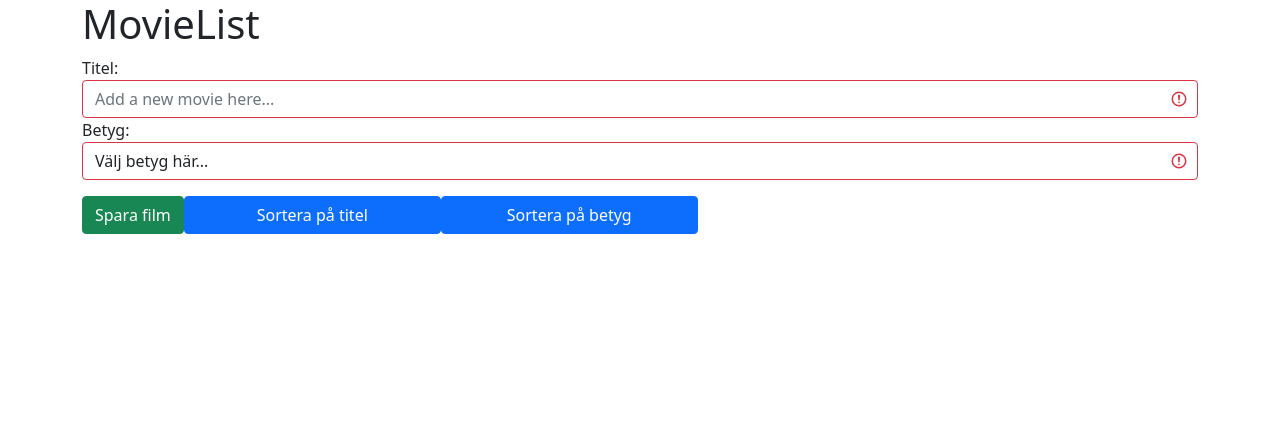
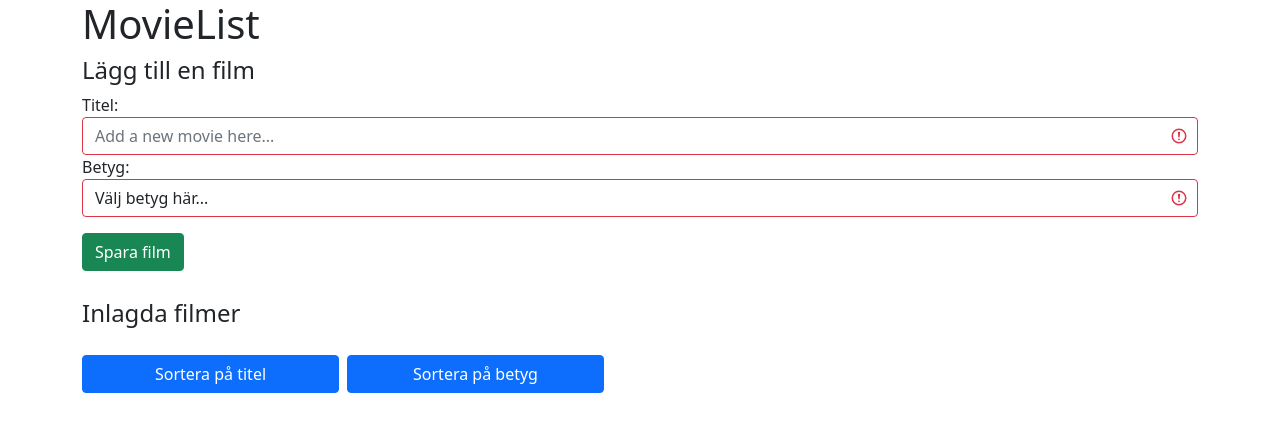
Before and after one commit to jonfra165/my-app, a React (Create React App) app: page / in a window 1280 px wide. Shown: the top 432 px of the page. Built offline with nearby package versions, Linux system fonts and the light colour scheme.

Commit message:
lagt till bootstrap, endast ul/li som ska stylas

```diff
--- a/src/App.js
+++ b/src/App.js
@@ -5,6 +5,7 @@ function App() {
   return (
     <div>
       <h1>MovieList</h1>
+      <h4>Lägg till en film</h4>
       <MovieList />
     </div>
   );
--- a/src/Movie.js
+++ b/src/Movie.js
@@ -4,16 +4,16 @@ export default function Movie(props) {
     function getStars(number){
         let stars = [];
         for(var i = 0; i < number; i++) {
-            stars.push(<img src="/star.png" alt="Star" />);
+            stars.push(<img src="/star.png" alt="Star" className="h-50 ms-1 float-end" />);
         }
         return stars;
 
     };
     return (
-        <li className="list-group-item">
+        <li className="list-group-item px-1 bg-light border">
             { props.item.title }
+            <button className="btn btn-sm btn-danger ms-1 float-end" onClick={() => {props.deleteItem(props.item.id)}}>X</button>
             {getStars(props.item.rating)}
-            <button className="btn btn-sm btn-danger float-end" onClick={() => {props.deleteItem(props.item.id)}}>X</button>
         </li>
     )
 }
--- a/src/MovieList.js
+++ b/src/MovieList.js
@@ -19,8 +19,9 @@ export default function MovieList() {
       }])
 
       inputRef.current.value = "";
+      ratingRef.current.value = "0";
     } else {
-      alert("Fyll i för fan!")
+      alert("Du måste fylla i en titel och betyg!")
     }
   }
 
@@ -56,13 +57,12 @@ function sortByRating() {
 
   return (
       <div>
+        <label for="title-field">Titel:</label>
+        <input className={isValid(validTitle)} ref={inputRef} placeholder="Add a new movie here..." onKeyUp={updateValidationTitle}  />
 
-          <label for="rating-field">Titel:</label>
-          <input className={isValid(validTitle)} ref={inputRef} placeholder="Add a new movie here..." onKeyUp={updateValidationTitle}  />
         <label for="rating-field">Betyg:</label>
-
         <select type="text" id="rating-field" className={isValid(validRating)} ref={ratingRef} onChange={updateValidationRate}>
-                    <option value="0">Välj betyg här...</option>
+          <option value="0" >Välj betyg här...</option>
           <option value="1">1</option>
           <option value="2">2</option>
           <option value="3">3</option>
@@ -70,12 +70,14 @@ function sortByRating() {
           <option value="5">5</option>
         </select>
 
-                <input type="submit" className="btn btn-success mt-3" value="Spara film" onClick={addMovie}/>
-                <input className="btn btn-primary mt-3" value="Sortera på titel" onClick={sortByTitle}/>
-                <input className="btn btn-primary mt-3" value="Sortera på betyg" onClick={sortByRating}/>
-          <ul className="list-group">
+        <input type="submit" className="btn btn-success mt-3 mb-4" value="Spara film" onClick={addMovie}/>
+
+        <legend>Inlagda filmer</legend>
+        <ul className="list-group d-grid gap-1 mb-2 mt-2">
             {movies.map(movie => <Movie key={movie.id} item={movie} deleteItem={deleteItem} />)}
         </ul>
+        <input className="btn btn-primary mt-2 me-2" value="Sortera på titel" onClick={sortByTitle}/>
+        <input className="btn btn-primary mt-2" value="Sortera på betyg" onClick={sortByRating}/>
       </div>
   )
 }
```
Lines whose indentation alone changed are shown as unchanged.
